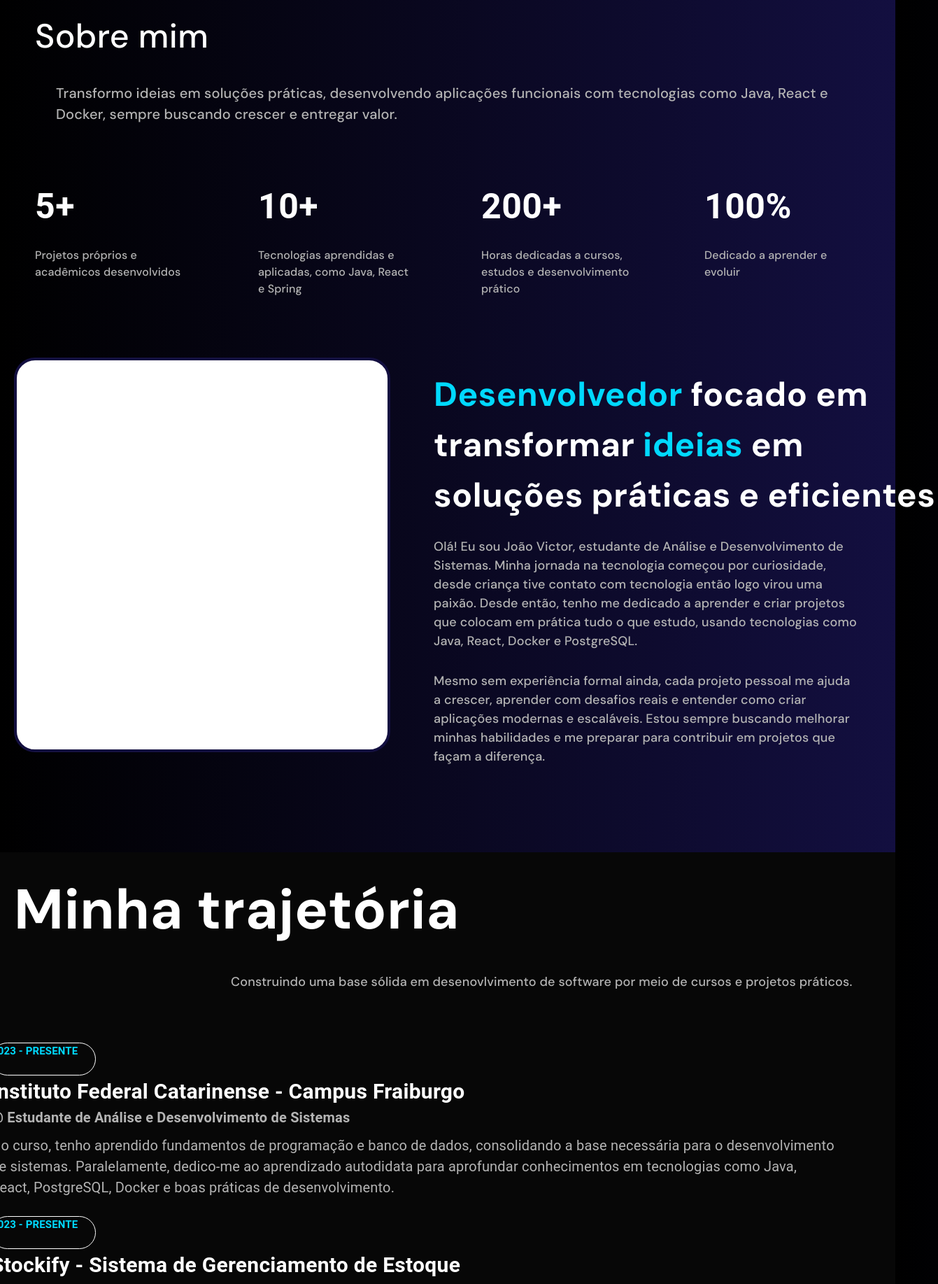
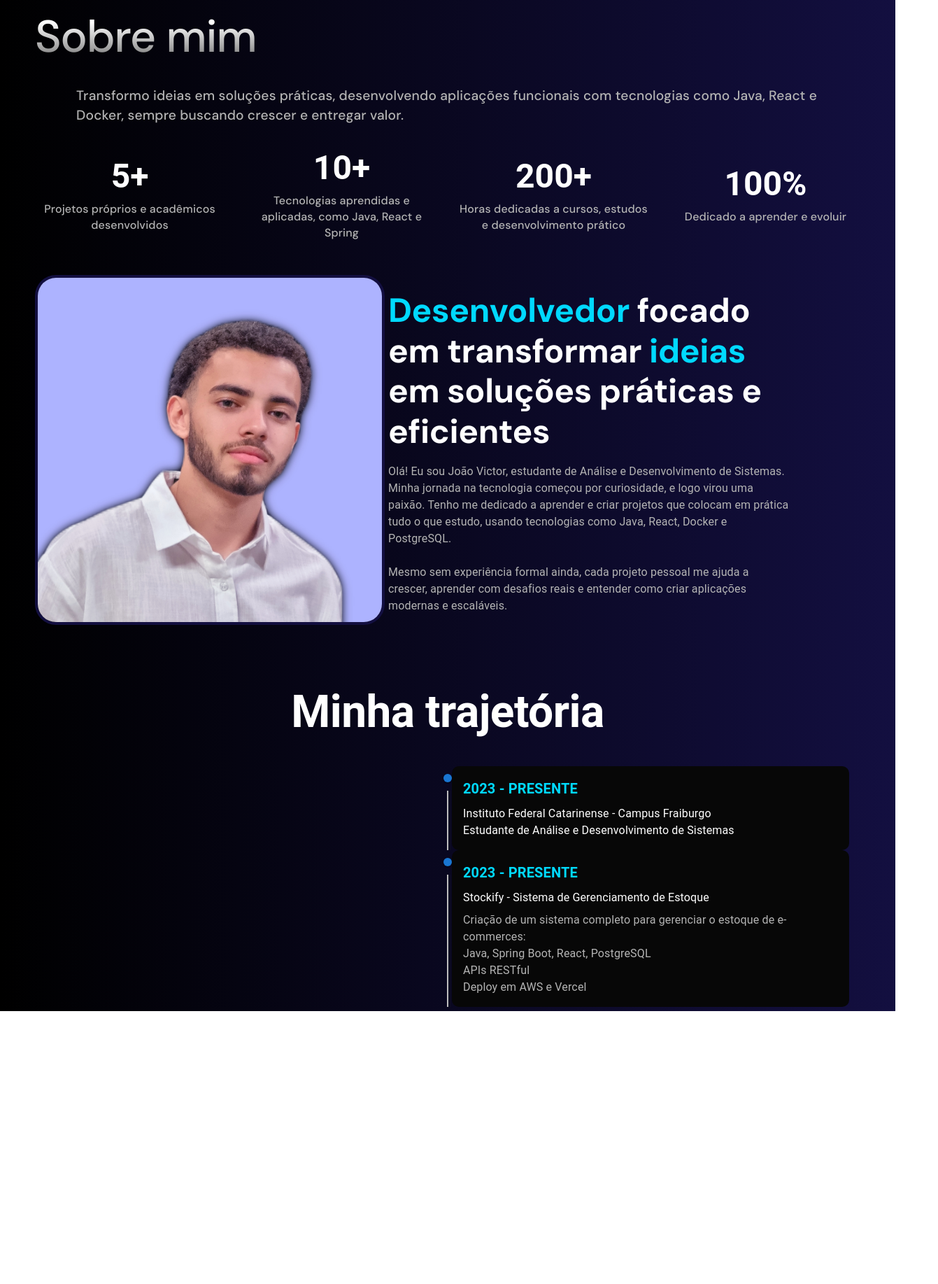
Before and after one commit to jo4ovms/Portifolio, a React (Vite) app in the folder portfolio/: page /sobre in a window 1280 px wide. Shown: the part 160-1995 px from the top of the page at 70% size, 1341 px wide, since content can reach past the window. After the commit the page ends 1605 px from the top, so only its background shows below. Built offline with nearby package versions, Linux system fonts and the light colour scheme; the HTML template or start-up script is replaced by a standard one.

Commit message:
feat: add about page

```diff
--- a/portfolio/src/pages/About/About.jsx
+++ b/portfolio/src/pages/About/About.jsx
@@ -1,4 +1,4 @@
-import { Typography, Box } from "@mui/material";
+import { Typography, Box, useTheme, useMediaQuery } from "@mui/material";
 import {
   Timeline,
   TimelineItem,
@@ -10,25 +10,58 @@ import {
 import Grid from "@mui/material/Grid2";
 
 const About = () => {
+  const theme = useTheme();
+  const isSmallScreen = useMediaQuery(theme.breakpoints.down("sm"));
+  const isMediumScreen = useMediaQuery(theme.breakpoints.down("md"));
+
+  const stats = [
+    {
+      value: "5+",
+      description: "Projetos próprios e acadêmicos desenvolvidos",
+    },
+    {
+      value: "10+",
+      description:
+        "Tecnologias aprendidas e aplicadas, como Java, React e Spring",
+    },
+    {
+      value: "200+",
+      description:
+        "Horas dedicadas a cursos, estudos e desenvolvimento prático",
+    },
+    { value: "100%", description: "Dedicado a aprender e evoluir" },
+  ];
+
   return (
     <div>
+      {/* Título e introdução */}
       <Box>
         <Typography
+          variant="h1"
+          style={{
+            background: "linear-gradient(to bottom, #fff 20%, #696969 100%)",
+            WebkitBackgroundClip: "text",
+            WebkitTextFillColor: "transparent",
+          }}
           sx={{
-            fontSize: 48,
-            color: "#ffffff",
+            fontSize: { xs: "2.5rem", sm: "4rem", md: "4rem" },
+            textAlign: "start",
+            mb: 4,
             fontFamily: "DM Sans",
           }}
         >
           Sobre mim
         </Typography>
         <Typography
+          variant="body1"
           sx={{
-            fontSize: 20,
+            fontSize: { xs: "0.9rem", sm: "1rem", md: "1.2rem" },
+            textAlign: "start",
+            mx: "auto",
+            maxWidth: "90%",
+            mb: 4,
+            color: "#B4B4B4",
             fontFamily: "DM Sans",
-            color: "#B4B4B4",
-            marginLeft: "30px",
-            mt: "30px",
           }}
         >
           Transformo ideias em soluções práticas, desenvolvendo aplicações
@@ -36,160 +69,69 @@ const About = () => {
           crescer e entregar valor.
         </Typography>
       </Box>
-      <Box
+
+      {/* Stats */}
+      <Grid container spacing={4} justifyContent="center" alignItems="center">
+        {stats.map((stat, index) => (
+          <Grid size={{ xs: 12, sm: 12, md: 3 }} key={index}>
+            <Box textAlign="center">
+              <Typography
+                variant="h3"
                 sx={{
-          display: "column",
-          mt: "80px",
-          ml: "-30px",
+                  color: "#fff",
+                  fontWeight: "bold",
+                  mb: 1,
+                  fontSize: { xs: "2rem", sm: "2.5rem", md: "3rem" },
                 }}
               >
+                {stat.value}
+              </Typography>
+              <Typography
+                variant="body2"
+                sx={{
+                  color: "#B4B4B4",
+                  fontFamily: "DM Sans",
+                  fontSize: { xs: "0.9rem", sm: "1rem" },
+                }}
+              >
+                {stat.description}
+              </Typography>
+            </Box>
+          </Grid>
+        ))}
+      </Grid>
+
+      {/* Imagem e texto principal */}
       <Grid
         container
-          spacing={2}
-          direction="row"
-          justifyContent="space-between"
+        spacing={4}
+        alignItems="center"
+        sx={{ mt: 6 }}
+        direction={isSmallScreen ? "column" : "row"}
       >
-          <Grid item>
-            <Typography
+        <Grid size={{ xs: 6, md: 5 }}>
+          <Box
+            component="img"
+            src="me3.jpg"
             sx={{
-                color: "#fff",
-                fontSize: 50,
-                width: "61px",
-                height: "65px",
-                ml: "30px",
-                fontWeight: "bold",
-              }}
-            >
-              5+
-            </Typography>
-            <Typography
-              sx={{
-                fontSize: 16,
-                fontFamily: "DM Sans",
-                color: "#B4B4B4",
-                marginLeft: "30px",
-                mt: "30px",
-                width: "223px",
-                height: "115px",
-              }}
-            >
-              Projetos próprios e acadêmicos desenvolvidos
-            </Typography>
-          </Grid>
-          <Grid item>
-            <Typography
-              sx={{
-                color: "#fff",
-                fontSize: 50,
-                width: "61px",
-                height: "65px",
-                ml: "30px",
-                fontWeight: "bold",
-              }}
-            >
-              10+
-            </Typography>
-            <Typography
-              sx={{
-                fontSize: 16,
-                fontFamily: "DM Sans",
-                color: "#B4B4B4",
-                marginLeft: "30px",
-                mt: "30px",
-                width: "223px",
-                height: "115px",
-              }}
-            >
-              Tecnologias aprendidas e aplicadas, como Java, React e Spring
-            </Typography>
-          </Grid>
-          <Grid item>
-            <Typography
-              sx={{
-                color: "#fff",
-                fontSize: 50,
-                width: "61px",
-                height: "65px",
-                ml: "30px",
-                fontWeight: "bold",
-              }}
-            >
-              200+
-            </Typography>
-            <Typography
-              sx={{
-                fontSize: 16,
-                fontFamily: "DM Sans",
-                color: "#B4B4B4",
-                marginLeft: "30px",
-                mt: "30px",
-                width: "223px",
-                height: "115px",
-              }}
-            >
-              Horas dedicadas a cursos, estudos e desenvolvimento prático
-            </Typography>
-          </Grid>
-          <Grid item>
-            <Typography
-              sx={{
-                color: "#fff",
-                fontSize: 50,
-                width: "61px",
-                height: "65px",
-                ml: "30px",
-                fontWeight: "bold",
-              }}
-            >
-              100%
-            </Typography>
-            <Typography
-              sx={{
-                fontSize: 16,
-                fontFamily: "DM Sans",
-                color: "#B4B4B4",
-                marginLeft: "30px",
-                mt: "30px",
-                width: "223px",
-                height: "115px",
-              }}
-            >
-              Dedicado a aprender e evoluir
-            </Typography>
-          </Grid>
-        </Grid>
-
-        <Box
-          mt="100px"
-          display={"flex"}
-          justifyContent={"flex-start"}
-          alignItems={"center"}
-          position={"relative"}
-          width={"100%"}
-          height={"450px"}
-        >
-          <div
-            style={{
-              width: 538,
-              height: 564,
+              width: { xs: "600px", md: "500px" },
+              height: { xs: "600px", md: "500px" },
               background: "#fff",
-              borderRadius: 30,
-              border: "4px #130F40 solid",
-              position: "initial",
+              borderRadius: "30px",
+              border: "4px solid #130F40",
             }}
           />
+        </Grid>
+        <Grid size={{ xs: 12, md: 6 }}>
           <Typography
+            variant="h2"
             sx={{
-              fontSize: 48,
+              fontSize: { xs: "1.5rem", sm: "2rem", md: "3rem" },
               color: "#fff",
-              width: 721,
-              height: 239,
+              mb: 2,
               fontFamily: "DM Sans",
-              mt: "30px",
               fontWeight: "bold",
-              left: 600,
-              top: -70,
-              position: "absolute",
+              textAlign: { xs: "center", md: "left" },
             }}
           >
             <span style={{ color: "#00D9FF" }}>Desenvolvedor </span>focado em
@@ -198,74 +140,41 @@ const About = () => {
           </Typography>
           <Typography
             sx={{
-              fontSize: 18,
-              fontFamily: "DM Sans",
+              fontSize: { xs: "0.8rem", sm: "1rem" },
               color: "#B4B4B4",
-              marginLeft: "30px",
-              top: 200,
-              left: 570,
-              position: "absolute",
+              textAlign: { xs: "center", md: "left" },
+              lineHeight: 1.5,
             }}
           >
-            <p style={{ marginBottom: "30px" }}>
             Olá! Eu sou João Victor, estudante de Análise e Desenvolvimento de
-              Sistemas. Minha jornada na tecnologia começou por curiosidade,
-              desde criança tive contato com tecnologia então logo virou uma
-              paixão. Desde então, tenho me dedicado a aprender e criar projetos
+            Sistemas. Minha jornada na tecnologia começou por curiosidade, e
+            logo virou uma paixão. Tenho me dedicado a aprender e criar projetos
             que colocam em prática tudo o que estudo, usando tecnologias como
             Java, React, Docker e PostgreSQL.
-            </p>
+            <br />
+            <br />
+            Mesmo sem experiência formal ainda, cada projeto pessoal me ajuda a
+            crescer, aprender com desafios reais e entender como criar
+            aplicações modernas e escaláveis.
+          </Typography>
+        </Grid>
+      </Grid>
 
-            <p>
-              Mesmo sem experiência formal ainda, cada projeto pessoal me ajuda
-              a crescer, aprender com desafios reais e entender como criar
-              aplicações modernas e escaláveis. Estou sempre buscando melhorar
-              minhas habilidades e me preparar para contribuir em projetos que
-              façam a diferença.{" "}
-            </p>
-          </Typography>
-        </Box>
-
-        <Box mt="100px" display={"flex"} justifyContent={"flex-start"}>
-          <div
-            style={{
-              width: "100%",
-              height: 970,
-              position: "absolute",
-              background: "#070707",
-              left: 0,
-              marginTop: "100px",
-            }}
-          />
+      {/* Timeline */}
+      <Box mt={10}>
         <Typography
+          variant="h2"
           sx={{
-              fontSize: 80,
-              fontFamily: "DM Sans",
+            fontSize: { xs: "2rem", sm: "3rem", md: "4rem" },
             fontWeight: "bold",
             color: "#fff",
-              position: "absolute",
-              top: 1400,
+            textAlign: "center",
+            mb: 4,
           }}
         >
           Minha trajetória
         </Typography>
-          <Typography
-            sx={{
-              fontSize: 18,
-              fontFamily: "DM Sans",
-              color: "#B4B4B4",
-              marginLeft: "30px",
-              top: 1550,
-              left: 300,
-              position: "absolute",
-            }}
-          >
-            Construindo uma base sólida em desenovlvimento de software por meio
-            de cursos e projetos práticos.
-          </Typography>
-
-          <Box sx={{ mt: "350px", ml: "-1320px" }}>
-            <Timeline position="right">
+        <Timeline position={isSmallScreen ? "alternate" : "right"}>
           <TimelineItem>
             <TimelineSeparator>
               <TimelineDot color="primary" />
@@ -273,67 +182,28 @@ const About = () => {
             </TimelineSeparator>
             <TimelineContent
               sx={{
-                    padding: "10px",
                 backgroundColor: "#070707",
                 color: "#fff",
-                    px: 2,
-                    width: "100%",
-                  }}
-                >
-                  <Typography variant="h6" component="span">
-                    <Box
-                      sx={{
-                        border: "2px solid #fff",
-                        borderRadius: "40px",
-                        color: "#00D9FF",
-                        display: "inline-block",
-                        borderWidth: "1px",
-                        borderColor: "#FFF",
-                        width: "150px",
-                        height: "47px",
-                        justifyContent: "center",
-                        alignItems: "center",
+                p: 2,
+                borderRadius: "10px",
+                maxWidth: "80%",
+                mx: "auto",
               }}
             >
               <Typography
-                        sx={{
-                          fontSize: "15px",
-                          fontWeight: "bold",
-                        }}
+                variant="h6"
+                sx={{ color: "#00D9FF", fontWeight: "bold", mb: 1 }}
               >
                 2023 - PRESENTE
               </Typography>
-                    </Box>
-                  </Typography>
-                  <Typography sx={{ fontWeight: "bold", fontSize: "30px" }}>
+              <Typography>
                 Instituto Federal Catarinense - Campus Fraiburgo
               </Typography>
-                  <Typography
-                    sx={{
-                      fontWeight: "bold",
-                      fontSize: "20px",
-                      color: "#b4b4b4",
-                    }}
-                  >
-                    @ Estudante de Análise e Desenvolvimento de Sistemas
-                  </Typography>
-                  <Typography
-                    sx={{
-                      fontSize: "20px",
-                      color: "#b4b4b4",
-                      mt: "10px",
-                    }}
-                  >
-                    No curso, tenho aprendido fundamentos de programação e banco
-                    de dados, consolidando a base necessária para o
-                    desenvolvimento de sistemas. Paralelamente, dedico-me ao
-                    aprendizado autodidata para aprofundar conhecimentos em
-                    tecnologias como Java, React, PostgreSQL, Docker e boas
-                    práticas de desenvolvimento.
+              <Typography sx={{ fontSize: { xs: "0.8rem", sm: "1rem" } }}>
+                Estudante de Análise e Desenvolvimento de Sistemas
               </Typography>
             </TimelineContent>
           </TimelineItem>
-
           <TimelineItem>
             <TimelineSeparator>
               <TimelineDot color="primary" />
@@ -341,80 +211,42 @@ const About = () => {
             </TimelineSeparator>
             <TimelineContent
               sx={{
-                    padding: "10px",
                 backgroundColor: "#070707",
                 color: "#fff",
-                    px: 2,
-                    width: "100%",
-                  }}
-                >
-                  <Typography variant="h6" component="span">
-                    <Box
-                      sx={{
-                        border: "2px solid #fff",
-                        borderRadius: "40px",
-                        color: "#00D9FF",
-                        display: "inline-block",
-                        borderWidth: "1px",
-                        borderColor: "#FFF",
-                        width: "150px",
-                        height: "47px",
-                        justifyContent: "center",
-                        alignItems: "center",
+                p: 2,
+                borderRadius: "10px",
+                maxWidth: "80%",
+                mx: "auto",
               }}
             >
               <Typography
-                        sx={{
-                          fontSize: "15px",
-                          fontWeight: "bold",
-                        }}
+                variant="h6"
+                sx={{ color: "#00D9FF", fontWeight: "bold", mb: 1 }}
               >
                 2023 - PRESENTE
               </Typography>
-                    </Box>
-                  </Typography>
-                  <Typography sx={{ fontWeight: "bold", fontSize: "30px" }}>
+              <Typography>
                 Stockify - Sistema de Gerenciamento de Estoque
               </Typography>
               <Typography
                 sx={{
-                      fontWeight: "bold",
-                      fontSize: "20px",
-                      color: "#b4b4b4",
-                    }}
-                  >
-                    @ Desenvolvedor Full Stack
-                  </Typography>
-                  <Typography
-                    sx={{
-                      fontSize: "20px",
-                      color: "#b4b4b4",
-                      mt: "10px",
+                  fontSize: { xs: "0.8rem", sm: "1rem" },
+                  color: "#B4B4B4",
+                  mt: 1,
                 }}
               >
                 Criação de um sistema completo para gerenciar o estoque de
-                    e-commerces para a matéria Projeto Interdisciplinar:
-                    <ul style={{ listStyleType: "disc", paddingLeft: "30px" }}>
-                      <li>
-                        Tecnologias utilizadas: Java, Spring Boot, React,
-                        PostgreSQL, Docker, Kafka.
-                      </li>
-                      <li>
-                        mplementação de autenticação, controle de acesso e
-                        integração de APIs RESTful.
-                      </li>
-                      <li>
-                        Deploy realizado com ferramentas como AWS EC2 e Vercel,
-                        garantindo escalabilidade e eficiência.
-                      </li>
+                e-commerces:
+                <ul>
+                  <li>Java, Spring Boot, React, PostgreSQL</li>
+                  <li>APIs RESTful</li>
+                  <li>Deploy em AWS e Vercel</li>
                 </ul>
               </Typography>
             </TimelineContent>
           </TimelineItem>
         </Timeline>
       </Box>
-        </Box>
-      </Box>
     </div>
   );
 };
```
Lines whose indentation alone changed are shown as unchanged.
